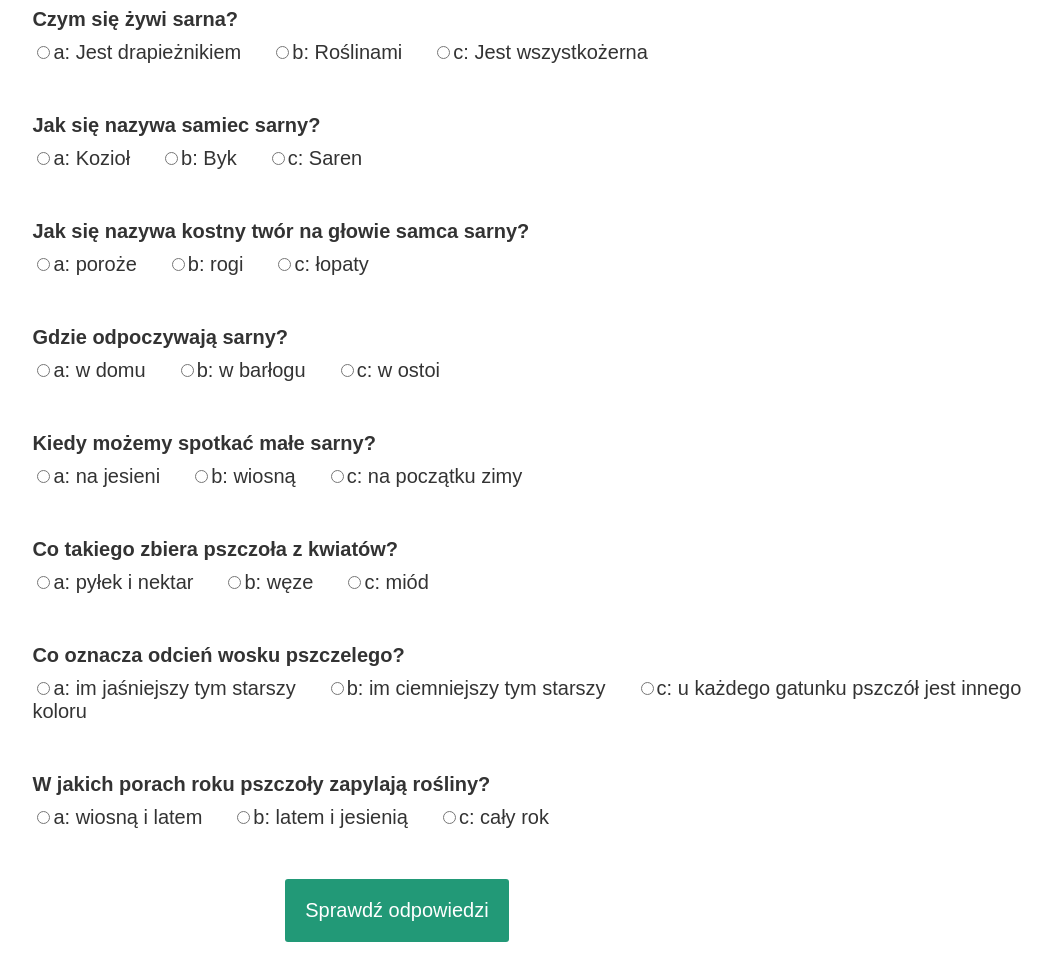
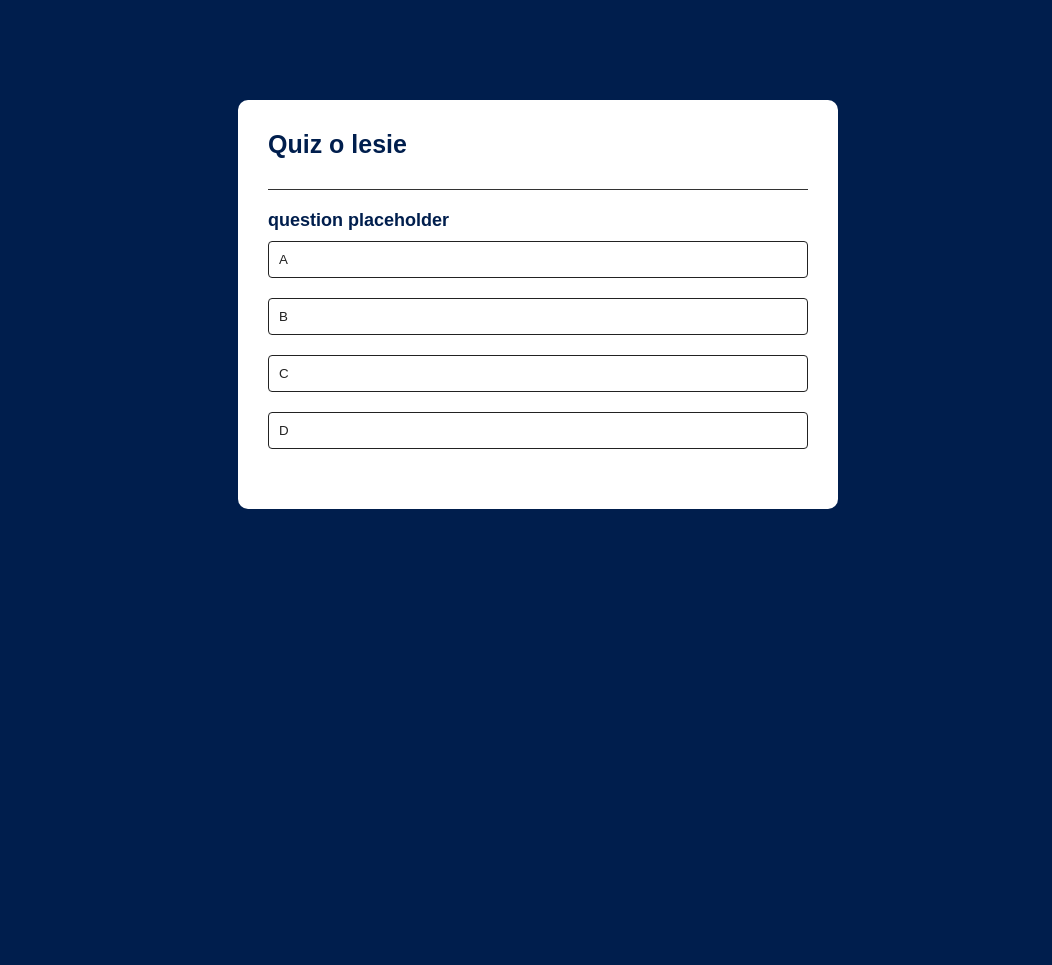
Before and after one commit to kwiskowski/JavaScript, a plain HTML site: page index.html in a window 1280 px wide. Shown: the whole page, without its empty margins (102-1154 px from the left). After the commit the page ends 800 px from the top, so only its background shows below. Drawn offline with Linux system fonts and the light colour scheme.

Commit message:
new quiz

```diff
--- a/index.html
+++ b/index.html
@@ -8,12 +8,19 @@
     <link rel="stylesheet" href="styles.css" />
   </head>
   <body>
-    <div id="quiz" class="quiz_box"></div>
-    <div class="button_box">
-      <button id="submit">Sprawdź odpowiedzi</button>
+    <div class="app">
+      <h1>Quiz o lesie</h1>
+      <div class="quiz">
+        <h2 id="question">question placeholder</h2>
+        <div id="answer-buttons">
+          <button class="btn">A</button>
+          <button class="btn">B</button>
+          <button class="btn">C</button>
+          <button class="btn">D</button>
+        </div>
+        <button id="next-btn">następne pytanie</button>
+      </div>
     </div>
-    <div id="results"></div>
-    <div id="reward" class="reward"></div>
     <script src="main.js" type="module"></script>
   </body>
 </html>
--- a/main.js
+++ b/main.js
@@ -1,117 +1,3 @@
 import { myQuestions } from "./questions.js";
 import { congratulations } from "./questions.js";
 import { password } from "./questions.js";
-console.log(myQuestions);
-
-// Początek kodu quizu
-
-const quizContainer = document.getElementById("quiz");
-const resultsContainer = document.getElementById("results");
-const submitButton = document.getElementById("submit");
-
-generateQuiz(myQuestions, quizContainer, resultsContainer, submitButton);
-
-function generateQuiz(
-  questions,
-  quizContainer,
-  resultsContainer,
-  submitButton
-) {
-  function showQuestions(questions, quizContainer) {
-    // we'll need a place to store the output and the answer choices
-    const output = [];
-    let answers;
-    let letter = ["a", "b", "c"];
-
-    // for each question...
-    let i;
-    for (let i = 0; i < questions.length; i++) {
-      // first reset the list of answers
-      answers = [];
-
-      // for each available answer...
-      for (letter in questions[i].answers) {
-        // ...add an html radio button
-        answers.push(
-          "<label>" +
-            '<input type="radio" name="question' +
-            i +
-            '" value="' +
-            letter +
-            '">' +
-            letter +
-            ": " +
-            questions[i].answers[letter] +
-            "</label>"
-        );
-      }
-
-      // add this question and its answers to the output
-      output.push(
-        '<div class="question">' +
-          questions[i].question +
-          "</div>" +
-          '<div class="answers">' +
-          answers.join("") +
-          "</div>"
-      );
-    }
-
-    // finally combine our output list into one string of html and put it on the page
-    quizContainer.innerHTML = output.join("");
-  }
-
-  function showResults(questions, quizContainer, resultsContainer) {
-    // gather answer containers from our quiz
-    const answerContainers = quizContainer.querySelectorAll(".answers");
-
-    // keep track of user's answers
-    let userAnswer = "";
-    let numCorrect = 0;
-
-    // for each question...
-    let i;
-    for (i = 0; i < questions.length; i++) {
-      // find selected answer
-      userAnswer = (
-        answerContainers[i].querySelector(
-          "input[name=question" + i + "]:checked"
-        ) || {}
-      ).value;
-
-      // if answer is correct
-      if (userAnswer === questions[i].correctAnswer) {
-        // add to the number of correct answers
-        numCorrect++;
-
-        // color the answers green
-        answerContainers[i].style.color = "lightgreen";
-      }
-      // if answer is wrong or blank
-      else {
-        // color the answers red
-        answerContainers[i].style.color = "red";
-      }
-    }
-
-    // show number of correct answers out of total
-    resultsContainer.innerHTML = numCorrect + " na " + questions.length;
-
-    console.log(numCorrect);
-    if (numCorrect >= 6) {
-      const rewardContainer = document.getElementById("reward");
-      // rewardContainer.innerHTML = congratulations + password;
-      alert(congratulations + password);
-    }
-  }
-
-  // show questions right away
-  showQuestions(questions, quizContainer);
-
-  // on submit, show results
-  submitButton.onclick = function () {
-    showResults(questions, quizContainer, resultsContainer);
-  };
-}
-
-// Koniec kodu quizu
--- a/styles.css
+++ b/styles.css
@@ -1,58 +1,68 @@
-body {
-  font-size: 20px;
-  font-family: sans-serif;
-  color: #333;
-}
-label {
-  padding-right: 30px;
+* {
+  margin: 0;
+  padding: 0;
+  font-family: "Poppins", sans-serif;
+  box-sizing: border-box;
 }
 
-.quiz_box {
-  padding-left: 10%;
-  padding-right: 10%;
+body {
+  background: #001e4d;
 }
 
-.question {
+.app {
+  background: #fff;
+  width: 90%;
+  max-width: 600px;
+  margin: 100px auto 0;
+  border-radius: 10px;
+  padding: 30px;
+}
+.app h1 {
+  font-size: 25px;
+  color: #001e4d;
   font-weight: 600;
-  padding-bottom: 10px;
-}
-.answers {
-  margin-bottom: 50px;
-  padding-right: 20px;
-}
-.button_box {
-  padding-left: 30%;
-  padding-right: 30%;
-}
-#submit {
-  font-family: sans-serif;
-  font-size: 20px;
-  background-color: #297;
-  color: #fff;
-  border: 0px;
-  border-radius: 3px;
-  padding: 20px;
-  cursor: pointer;
-  margin-bottom: 20px;
-}
-#submit:hover {
-  background-color: #3a8;
+  border-bottom: 1px solid#333;
+  padding-bottom: 30px;
 }
 
-/* .reward {
-  margin: auto;
-  height: 200px;
-  max-width: 80%;
-  font-size: 20px;
-  text-shadow: 4px 4px 6px rgba(66, 68, 90, 1);
-  background-color: rgba(27, 219, 72, 1);
-  background-image: linear-gradient(
-    90deg,
-    rgba(27, 219, 72, 1) 0%,
-    rgba(42, 66, 48, 1) 100%
-  );
-  -webkit-box-shadow: 8px 8px 24px 0px rgba(66, 68, 90, 1);
-  -moz-box-shadow: 8px 8px 24px 0px rgba(66, 68, 90, 1);
-  box-shadow: 8px 8px 24px 0px rgba(66, 68, 90, 1);
-  border-radius: 20px 20px 20px 20px;
-} */
+.quiz {
+  padding: 20px 0;
+}
+
+.quiz h2 {
+  font-size: 18px;
+  color: #001e4d;
+  font-weight: 600;
+}
+
+.btn {
+  background: #fff;
+  color: #222;
+  font-weight: 500;
+  width: 100%;
+  border: 1px solid #222;
+  padding: 10px;
+  margin: 10px 0;
+  text-align: left;
+  border-radius: 4px;
+  cursor: pointer;
+  transition: all 0.3s;
+}
+
+.btn:hover {
+  background: #222;
+  color: #fff;
+}
+
+#next-btn {
+  background: #001e4d;
+  color: #fff;
+  font-weight: 500;
+  width: 150px;
+  border: 0;
+  padding: 10px;
+  margin: 20px auto 0;
+  border-radius: 4px;
+  cursor: pointer;
+  display: none;
+}
```
